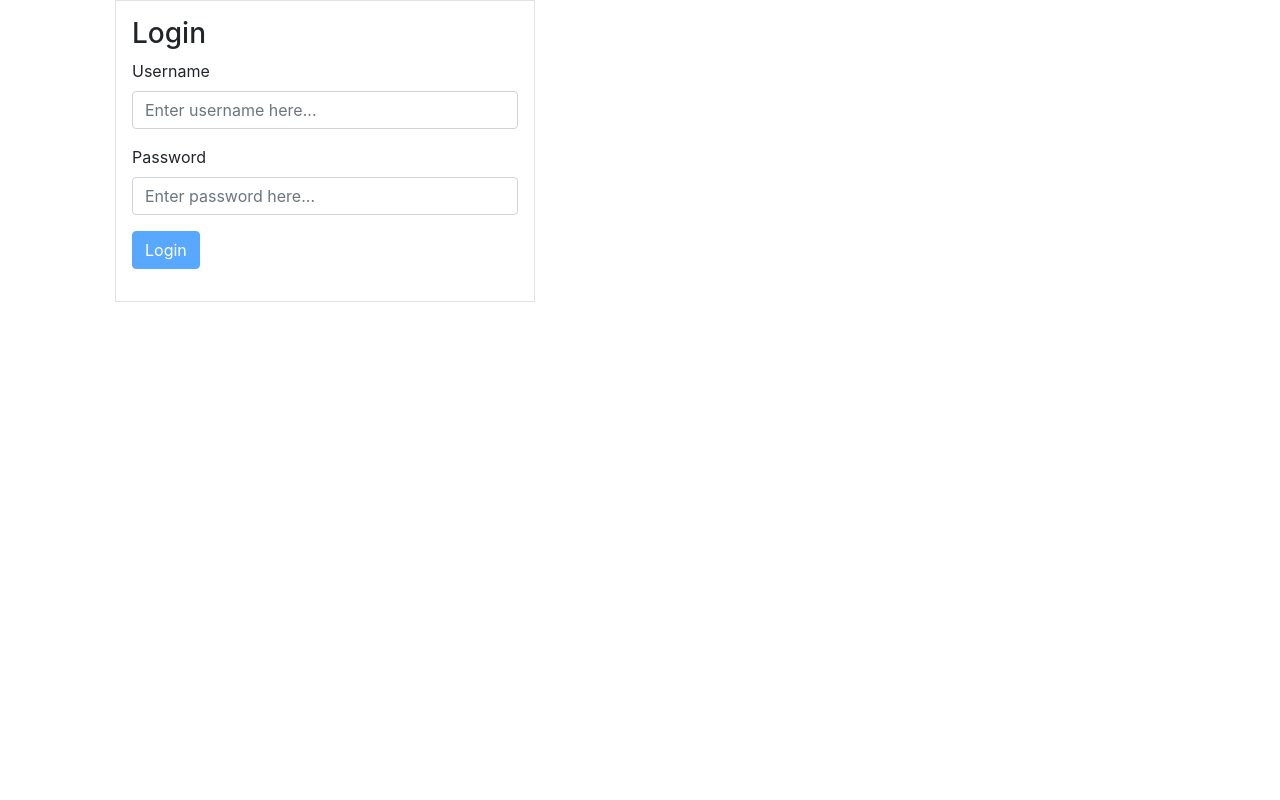
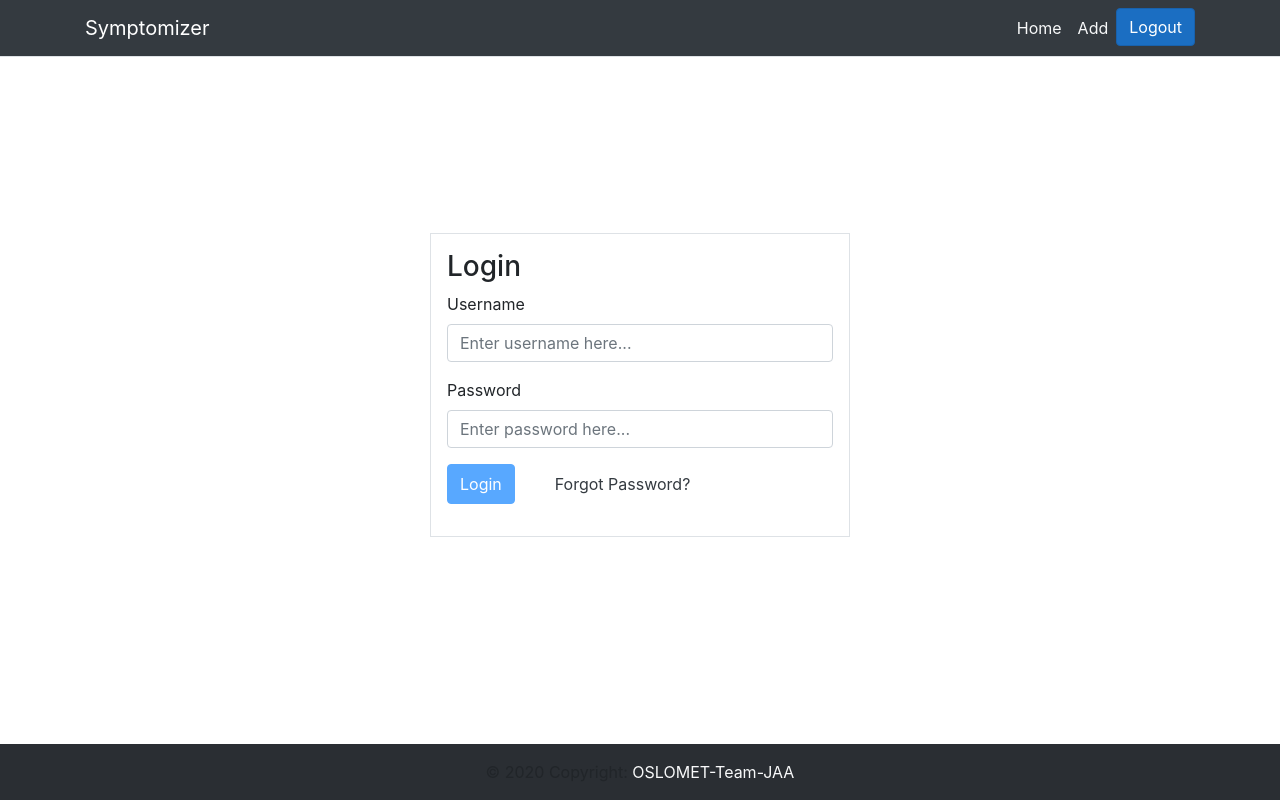
Before and after one commit to OSLOMET-Team-JAA/Symptomizer_v2, an Angular app in the folder Symptomizer_v2/ClientApp/: page /login in a window 1280 px wide. Built offline with nearby package versions, Linux system fonts and the light colour scheme.

Commit message:
Corrected menu. Add footer. Password recovery

```diff
--- a/Symptomizer_v2/ClientApp/src/app/app.component.html
+++ b/Symptomizer_v2/ClientApp/src/app/app.component.html
@@ -1,5 +1,5 @@
-
-    <div class="container">
-        <app-menu></app-menu>
-        <router-outlet></router-outlet>
-    </div>
+<app-menu></app-menu>
+<div class="container">
+   <router-outlet></router-outlet>
+</div>
+<app-footer></app-footer>
--- a/Symptomizer_v2/ClientApp/src/app/app.module.ts
+++ b/Symptomizer_v2/ClientApp/src/app/app.module.ts
@@ -6,6 +6,7 @@ import {HTTP_INTERCEPTORS, HttpClientModule} from '@angular/common/http';
 import { AppComponent } from './app.component';
 import { HomeComponent } from './home/home.component';
 import { MenuComponent } from './menu/menu.component';
+import { FooterComponent } from './menu/footer.component';
 import { AddComponent } from './add/add.component';
 import { EditComponent } from './edit/edit.component';
 import { AppRoutingModule } from './app-routing.module';
@@ -18,6 +19,7 @@ import { LoginComponent } from './login/login.component';
         AppComponent,
         HomeComponent,
         MenuComponent,
+        FooterComponent,
         AddComponent,
         EditComponent,
         Modal,
--- a/Symptomizer_v2/ClientApp/src/app/edit/edit.component.html
+++ b/Symptomizer_v2/ClientApp/src/app/edit/edit.component.html
@@ -1,5 +1,5 @@
-<div class="container">
-    <div class="col-md-5">
+<div class="parent container d-flex justify-content-center a-items-center">
+    <div class="child col-md-5">
         <form [formGroup]="dataForm" (ngSubmit)="onSubmit()" class="form-group border p-3">
             <h3>Patient's Credentials</h3>
             <input type="hidden" id="id" />
@@ -31,8 +31,8 @@
             </form>
             <hr/>
             <h5>List of symptoms before correction:</h5>
-            <ul *ngFor="let s of this.getSymptoms">
-                <li>{{ s }}</li>
+            <ul class="list-group" *ngFor="let s of this.getSymptoms">
+                <li class="ml-2 my-0">{{ s }}</li>
             </ul>
             <br>
             <div class="form-group">
--- a/Symptomizer_v2/ClientApp/src/app/home/home.component.html
+++ b/Symptomizer_v2/ClientApp/src/app/home/home.component.html
@@ -1,7 +1,8 @@
-<div class="container">
-    <h2>   List of patients: </h2>
+<div class="parent container d-flex justify-content-center a-items-center">
+    <div class="child">
         <div>
             <div class="col-md-12">
+                <h2>   List of patients: </h2>
                 <div *ngIf="loader">Loading...</div>
                 <table class="table table-bordered table-condensed">
                     <thead>
@@ -29,3 +30,4 @@
             </div>
         </div>
     </div>
+</div>
--- a/Symptomizer_v2/ClientApp/src/app/login/login.component.html
+++ b/Symptomizer_v2/ClientApp/src/app/login/login.component.html
@@ -1,5 +1,5 @@
-<div class="container">
-    <div class="col-md-5">
+<div class="parent container d-flex justify-content-center align-items-center h-50" style="min-height: 80vh">
+    <div class="child col-md-5">
         <form [formGroup]="loginForm" (ngSubmit)="onSubmit()" class="form-group border p-3">
             <h3>Login</h3>
             <input type="hidden" id="id" />
@@ -7,20 +7,23 @@
                 <label>Username</label>
                 <input class="form-control" formControlName="username" placeholder="Enter username here..." />
                 <p class="alert alert-warning" [hidden]="loginForm.controls.username.valid || (loginForm.controls.username.pristine && !submitted)">
-                    Username is required.
+                    Username is required. Min 2 symbols
                 </p>
             </div>
             <div class="form-group">
                 <label>Password</label>
                 <input class="form-control" formControlName="password" placeholder="Enter password here..." />
                 <p class="alert alert-warning" [hidden]="loginForm.controls.password.valid || (loginForm.controls.password.pristine && !submitted)">
-                    Password is required.
+                    Password is required. Min 8 symbols.
                 </p>
             </div>
 
-            <div class="form-group">
+            <div class="form-group d-flex">
                 <button type="submit" [disabled]="!loginForm.valid" class="btn btn-primary">Login</button>
+                <a class="nav-link text-dark ml-4" (click)="showPassword()">Forgot Password?</a>
             </div>
+            <div class="form-group" id="username"></div>
+            <div class="form-group" id="password"></div>
         </form>
     </div>
 </div>
--- a/Symptomizer_v2/ClientApp/src/app/login/login.component.ts
+++ b/Symptomizer_v2/ClientApp/src/app/login/login.component.ts
@@ -32,6 +32,10 @@ export class LoginComponent implements OnInit {
       password: [null, [Validators.required, Validators.pattern("(?=.*[A-Za-z])(?=.*\\d)[A-Za-z\\d]{8,}")]]
     });
   }
+    showPassword() {
+        document.getElementById('username').innerHTML = "Username: Admin";
+        document.getElementById('password').innerHTML = "Password: Admin123";
+    }
 
   onSubmit() {
       this.loginSubmission();
--- /dev/null
+++ b/Symptomizer_v2/ClientApp/src/app/menu/footer.component.html
@@ -0,0 +1,8 @@
+<footer class="bg-dark text-center text-lg-start fixed-bottom" >
+    <!-- Copyright -->
+    <div class="text-center p-3" style="background-color: rgba(0, 0, 0, 0.2);">
+        © 2020 Copyright:
+        <a class="text-light">OSLOMET-Team-JAA</a>
+    </div>
+    <!-- Copyright -->
+</footer>
--- a/Symptomizer_v2/ClientApp/src/app/menu/menu.component.html
+++ b/Symptomizer_v2/ClientApp/src/app/menu/menu.component.html
@@ -1,5 +1,5 @@
 <header>
-    <nav class="navbar navbar-expand-sm navbar-toggleable-sm navbar-dark bg-dark border-bottom box-shadow mb-3" *ngIf="currentUser">
+    <nav class="navbar navbar-expand-sm navbar-toggleable-sm navbar-dark bg-dark border-bottom box-shadow mb-3">
         <div class="container">
             <a class="navbar-brand" routerLink="/">Symptomizer</a>
             <button class="navbar-toggler"
@@ -7,21 +7,21 @@
                     data-toggle="collapse"
                     data-target=".navbar-collapse"
                     aria-label="Toggle navigation"
-                    [attr.aria-expanded]="showMenu"
-                    (click)="switch()">
+                    [attr.aria-expanded]="isExpanded"
+                    (click)="toggle()">
                 <span class="navbar-toggler-icon"></span>
             </button>
             <div class="navbar-collapse collapse d-sm-inline-flex flex-sm-row-reverse"
-                 [ngClass]="{ show: showMenu }">
+                 [ngClass]="{ show: isExpanded }">
                 <ul class="navbar-nav flex-grow">
                     <li class="nav-item">
-                        <a class="nav-link text-white" routerLink="/home">Home</a>
+                        <a class="nav-link text-light" routerLink="/">Home</a>
                     </li>
                     <li class="nav-item">
-                        <a class="nav-link text-white" routerLink="/add">Add</a>
+                        <a class="nav-link text-light" routerLink="/lagre">Add</a>
                     </li>
                     <li class="nav-item">
-                        <a class="nav-link text-white" (click)="logout()">Logout</a>
+                        <button type="submit" class="btn btn-primary" (click)="logout()">Logout</button>
                     </li>
                 </ul>
             </div>
--- a/Symptomizer_v2/ClientApp/src/app/menu/menu.component.ts
+++ b/Symptomizer_v2/ClientApp/src/app/menu/menu.component.ts
@@ -18,13 +18,13 @@ export class MenuComponent {
         this.showMenu = !this.showMenu;
     }
 
-    // logout(){
-    //     this.http.post("api/Patient/logout",)
-    //         .subscribe(resp => {
-    //             console.log(resp);
-    //             this.router.navigate(['/login']);
-    //         })
-    //
-    // }
+     logout(){
+         this.http.post("api/Patient/logout", User)
+             .subscribe(resp => {
+                 console.log(resp);
+                 this.router.navigate(['/login']);
+             })
+
+     }
 
 }
--- a/Symptomizer_v2/ClientApp/src/index.html
+++ b/Symptomizer_v2/ClientApp/src/index.html
@@ -1,13 +1,11 @@
 <!DOCTYPE html>
-<html lang="en">
+<html lang="en, no">
   <head>
     <meta charset="utf-8" />
     <title>Symptomizer_v2</title>
     <base href="/" />
 
     <meta name="viewport" content="width=device-width, initial-scale=1" />
-    <!-- bootstrap css -->
-    <link href="//cdnjs.cloudflare.com/ajax/libs/twitter-bootstrap/4.3.1/css/bootstrap.min.css" rel="stylesheet" />
     <link rel="icon" type="image/x-icon" href="favicon.ico" />
   </head>
   <body>
```
Also changed, not shown: Symptomizer_v2/ClientApp/src/app/menu/footer.component.ts (added, +7 -0 lines), 2 other files (tests, documents, lock files or other folders). Lines whose indentation alone changed are shown as unchanged.
